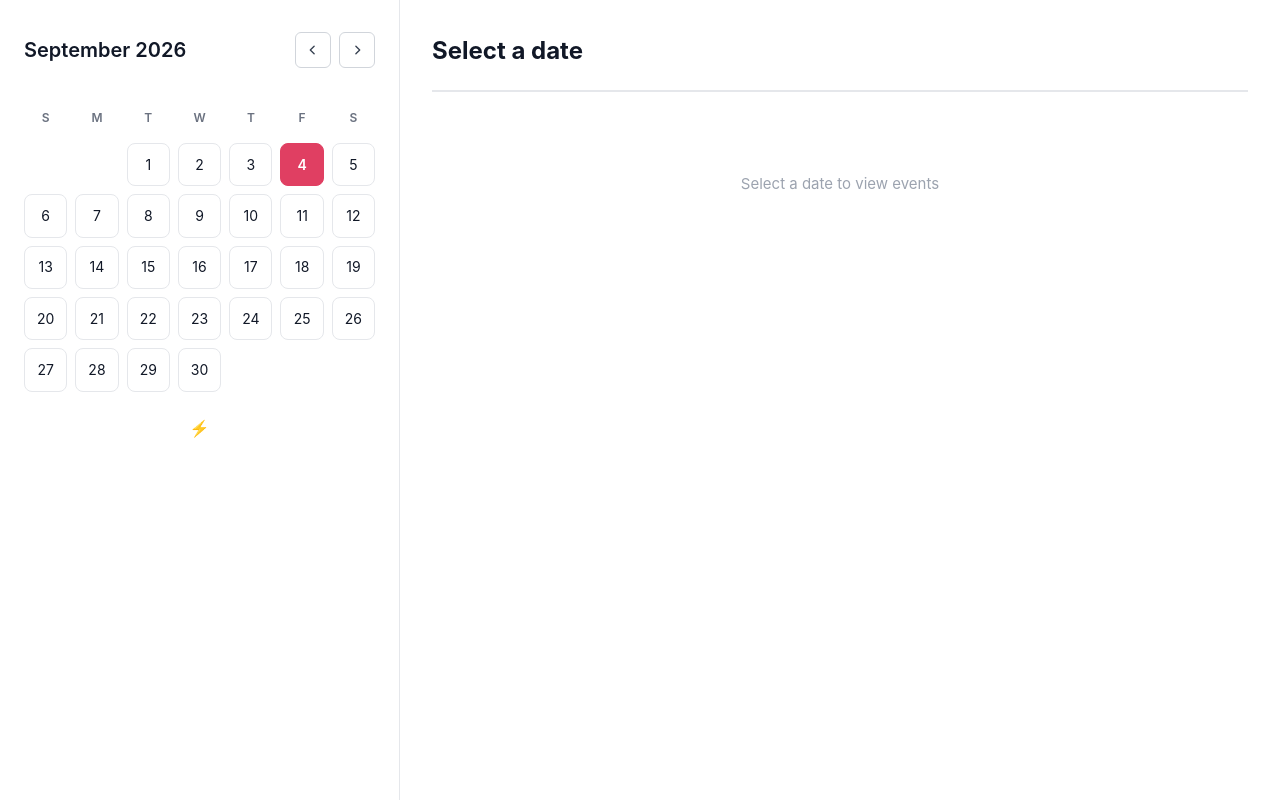
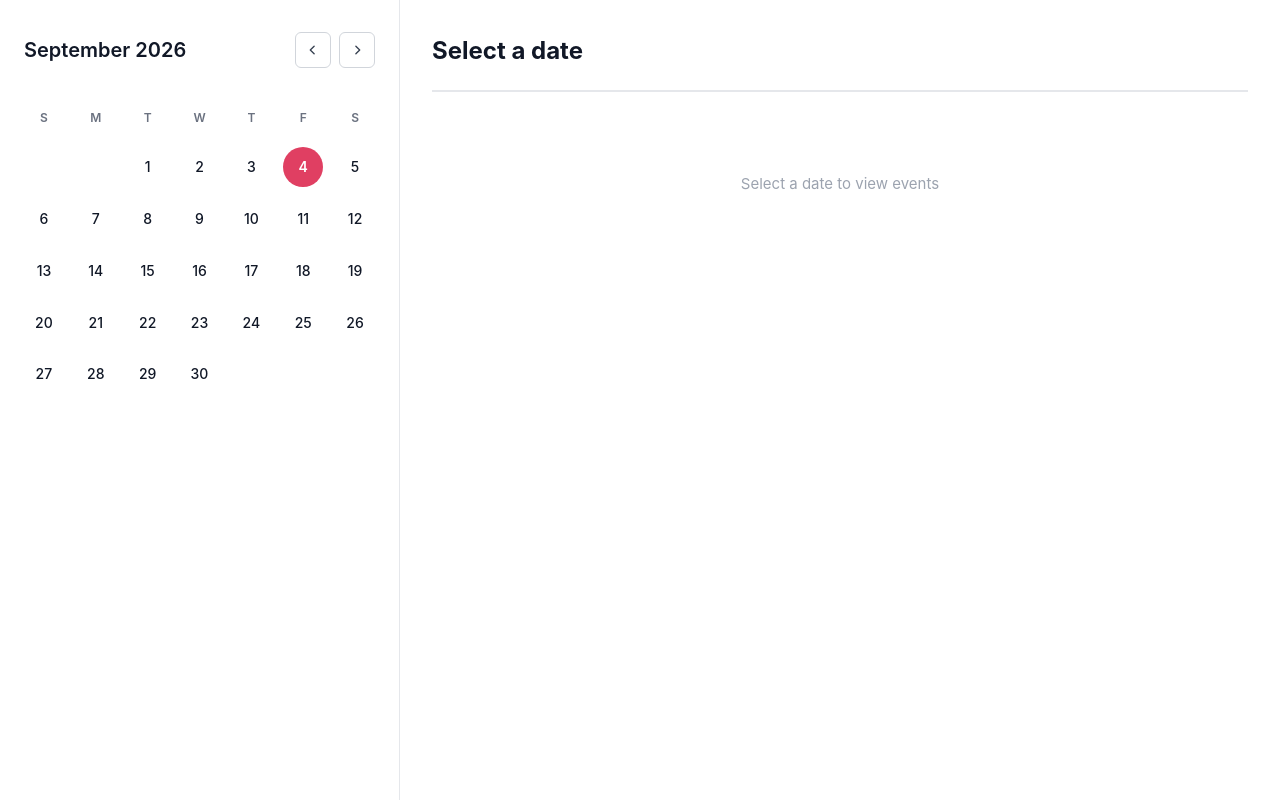
Before and after one commit to jose-studioSalamero/aia-vitality-calendar-widget, a website: page index.html in a window 1280 px wide. Drawn offline with Linux system fonts and the light colour scheme; no server answers.

Commit message:
Update calendar UI to match design - red circles, remove powered-by

```diff
--- a/styles.css
+++ b/styles.css
@@ -76,7 +76,7 @@ body {
 .calendar-grid {
   display: grid;
   grid-template-columns: repeat(7, 1fr);
-  gap: 8px;
+  gap: 12px;
   margin-bottom: 24px;
 }
 
@@ -98,75 +98,54 @@ body {
   display: flex;
   align-items: center;
   justify-content: center;
-  border-radius: 8px;
+  border-radius: 50%;
   font-size: 14px;
+  font-weight: 500;
   cursor: pointer;
   transition: all 0.2s;
   position: relative;
-  background: white;
-  border: 1px solid #e5e7eb;
+  background: transparent;
+  border: none;
+  color: #111827;
 }
 
-.calendar-day:hover {
-  background: #f3f4f6;
-  border-color: #d1d5db;
+.calendar-day:hover:not(.empty) {
+  background: #fee2e2;
 }
 
 .calendar-day.empty {
   cursor: default;
   background: transparent;
-  border: none;
 }
 
 .calendar-day.today {
   background: #e03f62;
   color: white;
   font-weight: 600;
-  border-color: #e03f62;
 }
 
 .calendar-day.has-event {
-  background: #fef3c7;
-  color: #92400e;
+  background: #e03f62;
+  color: white;
   font-weight: 600;
-  border-color: #fbbf24;
 }
 
 .calendar-day.has-event-range {
-  background: #fef9e7;
-  color: #92400e;
-  border-color: #fde68a;
+  background: #fecaca;
+  color: #991b1b;
+  font-weight: 600;
 }
 
 .calendar-day.selected {
   background: #e03f62;
   color: white;
   font-weight: 600;
-  border-color: #e03f62;
+  box-shadow: 0 0 0 3px rgba(224, 63, 98, 0.2);
 }
 
-/* Powered By */
+/* Remove Powered By */
 .powered-by {
-  margin-top: 24px;
-  text-align: center;
-}
-
-.powered-by a {
-  display: inline-flex;
-  align-items: center;
-  gap: 6px;
-  color: #6b7280;
-  text-decoration: none;
-  font-size: 13px;
-  transition: color 0.2s;
-}
-
-.powered-by a:hover {
-  color: #374151;
-}
-
-.powered-by span {
-  font-size: 16px;
+  display: none;
 }
 
 /* Events Section */
```
